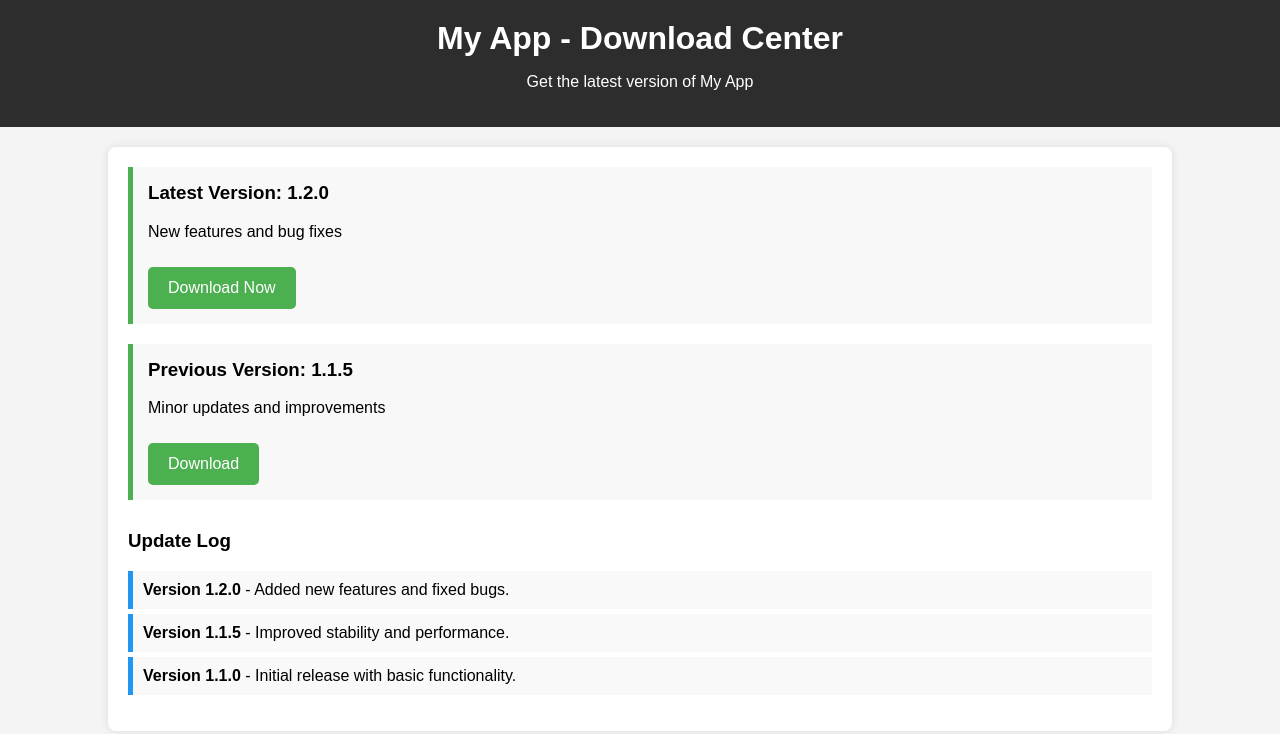
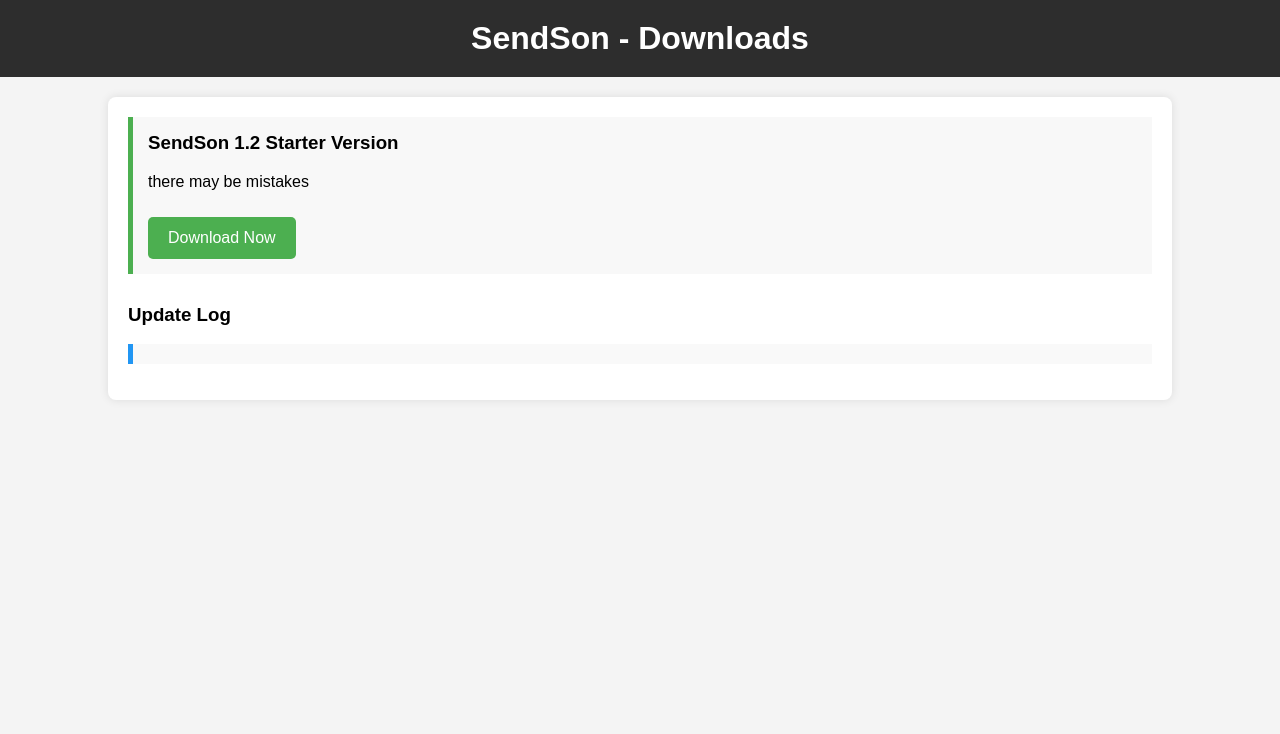
Before and after one commit to mathreus1/sendson-ftp, a plain HTML site: page sendson.html in a window 1280 px wide. Drawn offline with Linux system fonts and the light colour scheme.

Commit message:
Update sendson.html

```diff
--- a/sendson.html
+++ b/sendson.html
@@ -3,7 +3,7 @@
 <head>
     <meta charset="UTF-8">
     <meta name="viewport" content="width=device-width, initial-scale=1.0">
-    <title>My App - Downloads</title>
+    <title>SendSon - Downloader</title>
 
     <!-- CSS Kodları -->
     <style>
@@ -69,32 +69,22 @@
 <body>
 
     <header>
-        <h1>My App - Download Center</h1>
-        <p>Get the latest version of My App</p>
+        <h1>SendSon - Downloads</h1>
     </header>
 
     <div class="container">
         <!-- Latest Version -->
         <div class="version">
-            <h3>Latest Version: 1.2.0</h3>
-            <p>New features and bug fixes</p>
+            <h3>SendSon 1.2 Starter Version</h3>
+            <p>there may be mistakes</p>
             <a href="link_to_download.exe" class="btn">Download Now</a>
-        </div>
-
-        <!-- Previous Versions -->
-        <div class="version">
-            <h3>Previous Version: 1.1.5</h3>
-            <p>Minor updates and improvements</p>
-            <a href="link_to_download_previous.exe" class="btn">Download</a>
         </div>
 
         <!-- Update Log -->
         <div class="update-log">
             <h3>Update Log</h3>
             <ul>
-                <li><strong>Version 1.2.0</strong> - Added new features and fixed bugs.</li>
-                <li><strong>Version 1.1.5</strong> - Improved stability and performance.</li>
-                <li><strong>Version 1.1.0</strong> - Initial release with basic functionality.</li>
+                <li><strong></li>
             </ul>
         </div>
     </div>
```
